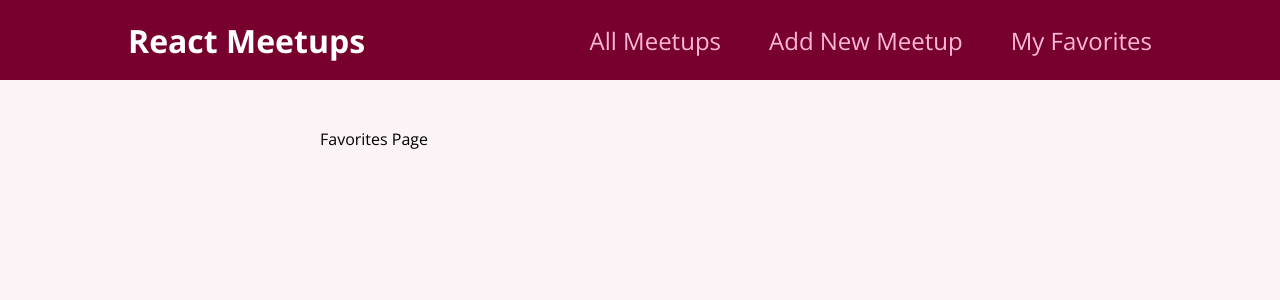
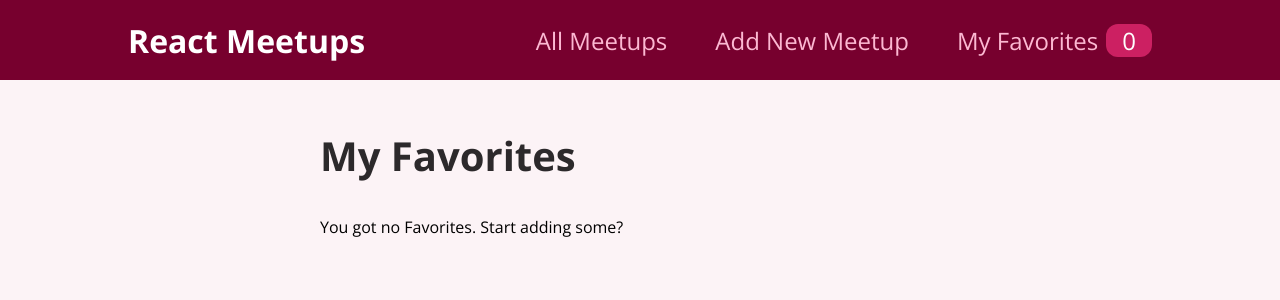
Before and after one commit to serhiihoroshko/react-demo, a React (Create React App) app: page /favorites in a window 1280 px wide. Shown: the top 300 px of the page. Built offline with nearby package versions, Linux system fonts and the light colour scheme.

Commit message:
Major, My Favorites logic is released

```diff
--- a/src/components/layout/MainNavigation.js
+++ b/src/components/layout/MainNavigation.js
@@ -1,8 +1,10 @@
+import { useContext } from 'react';
 import { Link } from 'react-router-dom';
-
 import classes from './MainNavigation.module.css';
+import FavoritesContext from '../../store/favorites-context';
 
 function MainNavigation() {
+  const favoritesCtx = useContext(FavoritesContext);
   return (
     <header className={classes.header}>
       <div className={classes.logo}>React Meetups</div>
@@ -15,7 +17,12 @@
             <Link to='/new-meetup'>Add New Meetup</Link>
           </li>
           <li>
-            <Link to='/favorites'>My Favorites</Link>
+            <Link to='/favorites'>
+              My Favorites
+              <span className={classes.badge}>
+                {favoritesCtx.totalFavorites}
+              </span>
+            </Link>
           </li>
         </ul>
       </nav>
--- a/src/components/meetups/MeetupItem.js
+++ b/src/components/meetups/MeetupItem.js
@@ -1,7 +1,25 @@
+import { useContext } from 'react';
+import FavoritesContext from '../../store/favorites-context';
 import Card from '../ui/Card';
 import classes from './MeetupItem.module.css';
 
 function MeetupItem(props) {
+  const favoritesCtx = useContext(FavoritesContext);
+
+  const itemIsFavorite = favoritesCtx.itemIsFavorite(props.id);
+  function toggleFavoriteStatusHandler() {
+    if (itemIsFavorite) {
+      favoritesCtx.removeFavorite(props.id);
+    } else {
+      favoritesCtx.addFavorite({
+        id: props.id,
+        title: props.title,
+        description: props.description,
+        image: props.image,
+        address: props.address,
+      });
+    }
+  }
   return (
     <li className={classes.item}>
       <Card>
@@ -14,7 +32,9 @@
           <p>{props.discription}</p>
         </div>
         <div className={classes.actions}>
-          <button>To Favorites</button>
+          <button onClick={toggleFavoriteStatusHandler}>
+            {itemIsFavorite ? 'Remove from Favorites' : 'To Favorites'}
+          </button>
         </div>
       </Card>
     </li>
--- a/src/index.js
+++ b/src/index.js
@@ -4,10 +4,13 @@
 
 import './index.css';
 import App from './App';
+import { FavoritesContextProvider } from './store/favorites-context';
 
 ReactDOM.render(
-  <BrowserRouter>
-    <App />
-  </BrowserRouter>,
+  <FavoritesContextProvider>
+    <BrowserRouter>
+      <App />
+    </BrowserRouter>
+  </FavoritesContextProvider>,
   document.getElementById('root')
 );
--- a/src/pages/Favorites.js
+++ b/src/pages/Favorites.js
@@ -1,5 +1,23 @@
+import { useContext } from 'react';
+import FavoritesContext from '../store/favorites-context';
+import MeetupList from '../components/meetups/MeetupList';
+
 function FavoritesPage() {
-  return <div>Favorites Page</div>;
+  const favoritesCtx = useContext(FavoritesContext);
+
+  let content;
+  if (favoritesCtx.totalFavorites === 0) {
+    content = <p>You got no Favorites. Start adding some?</p>;
+  } else {
+    content = <MeetupList meetups={favoritesCtx.favorites} />;
+  }
+
+  return (
+    <section>
+      <h1>My Favorites</h1>
+      {content}
+    </section>
+  );
 }
 
 export default FavoritesPage;
--- /dev/null
+++ b/src/store/favorites-context.js
@@ -0,0 +1,45 @@
+import { createContext, useState } from 'react';
+
+const FavoritesContext = createContext({
+  favorites: [],
+  totalFavorites: 0,
+  addFavorite: (favoriteMeetup) => {},
+  removeFavorite: (meetupId) => {},
+  itemIsFavorite: (meetupId) => {},
+});
+
+export function FavoritesContextProvider(props) {
+  const [userFavorites, setUserFavorites] = useState([]);
+
+  function addFavoriteHandler(favoriteMeetup) {
+    setUserFavorites((prevUserFavorites) => {
+      return prevUserFavorites.concat(favoriteMeetup);
+    });
+  }
+
+  function removeFavoriteHandler(meetupId) {
+    setUserFavorites((prevUserFavorites) => {
+      return prevUserFavorites.filter((meetup) => meetup.id !== meetupId);
+    });
+  }
+
+  function itemIsFavoriteHandler(meetupId) {
+    return userFavorites.some((meetup) => meetup.id === meetupId);
+  }
+
+  const context = {
+    favorites: userFavorites,
+    totalFavorites: userFavorites.length,
+    addFavorite: addFavoriteHandler,
+    removeFavorite: removeFavoriteHandler,
+    itemIsFavorite: itemIsFavoriteHandler,
+  };
+
+  return (
+    <FavoritesContext.Provider value={context}>
+      {props.children}
+    </FavoritesContext.Provider>
+  );
+}
+
+export default FavoritesContext;
```
